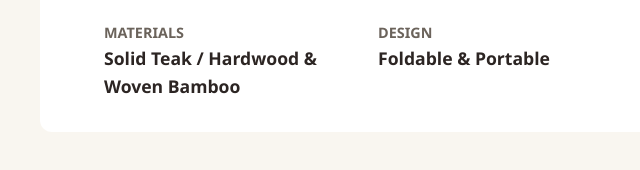
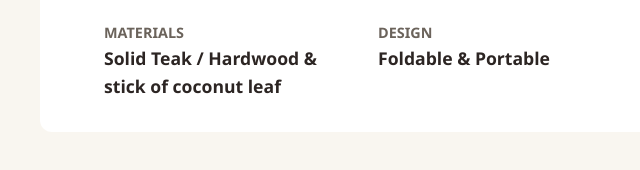
Before and after one commit to tetengiranto-byte/wooden-try, a plain HTML site: page index.html in a window 1280 px wide. Shown: the part 828-998 px from the top of the page, 0-640 px from the left. Drawn offline with Linux system fonts and the light colour scheme.

Commit message:
i have change on the paragraf

```diff
--- a/index.html
+++ b/index.html
@@ -191,7 +191,7 @@
         <div class="specs-grid">
             <div class="spec-item">
                 <h4>Materials</h4>
-                <p>Solid Teak / Hardwood & Woven Bamboo</p>
+                <p>Solid Teak / Hardwood & stick of coconut leaf</p>
             </div>
             <div class="spec-item">
                 <h4>Design</h4>
```
